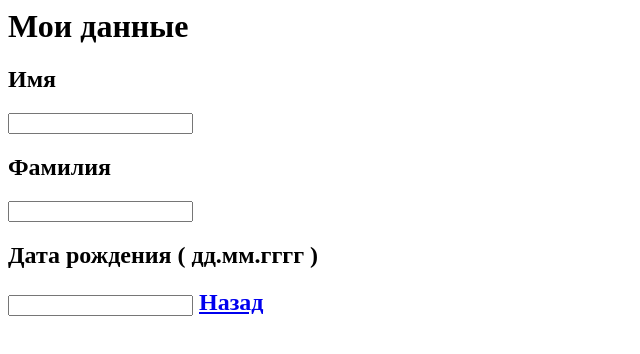
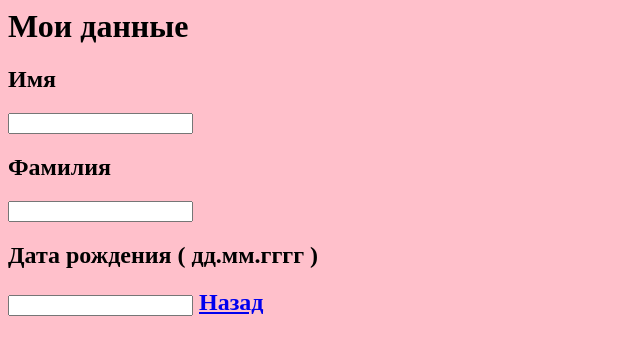
Before and after one commit to Roman26022012/imoredannie, a plain HTML site: page index.html in a window 1280 px wide. Shown: the whole page, without its empty margins (0-640 px from the left). Drawn offline with Linux system fonts and the light colour scheme.

Commit message:
Update index.html

```diff
--- a/index.html
+++ b/index.html
@@ -13,3 +13,5 @@
 <input>
 
 <a href="https://roman26022012.github.io/imore/">Назад</a>
+
+ <body bgcolor="pink">
```
